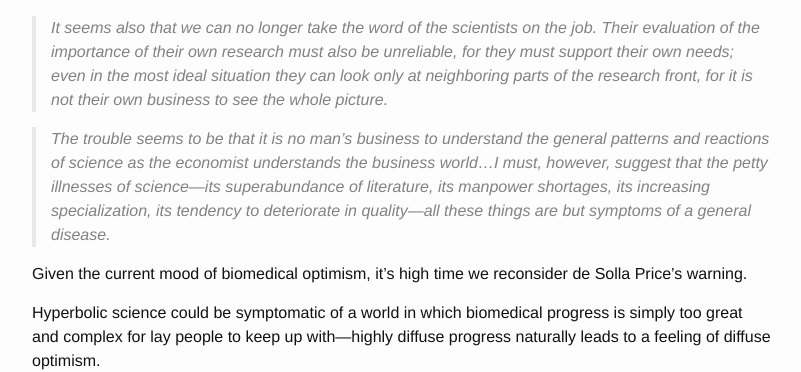
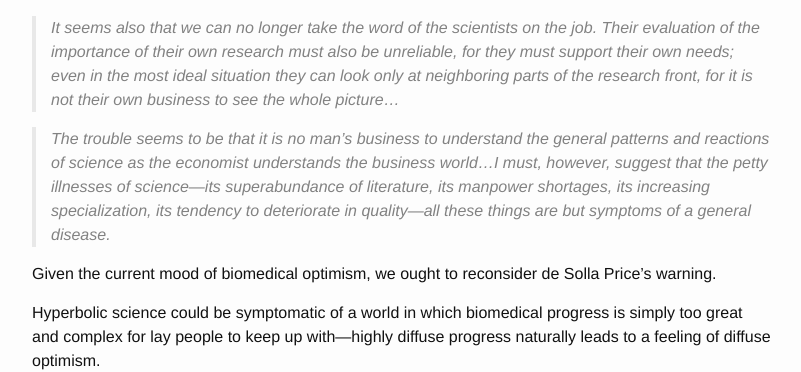
Before and after one commit to markovbio/markovbio.github.io, a Jekyll site: the page built from _posts/2022-08-25-hyperbolic-science.md, in a window 1280 px wide and 900 px high, scrolled down 1758 px. Shown: the part 308-680 px from the top of the window, without its empty margins (238-1039 px from the left). Built offline with Jekyll 4.4.1, drawn with Linux system fonts in a browser that asks for light colours.

Commit message:
Update 2022-08-25-hyperbolic-science.md

```diff
--- a/_posts/2022-08-25-hyperbolic-science.md
+++ b/_posts/2022-08-25-hyperbolic-science.md
@@ -41,11 +41,11 @@ Thus, information asymmetries and structural incentives conspire to make the blo
 
 These problems aren’t new. Derek de Solla Price identified them over sixty years ago in [one of the first](https://en.wikipedia.org/wiki/Trait%C3%A9_de_Documentation) books on academic bibliometrics, _[Science Since Babylon](http://derekdesollaprice.org/wp-content/uploads/2015/10/Science-Since-Babylon-opt.pdf)_:
 
-> It seems also that we can no longer take the word of the scientists on the job. Their evaluation of the importance of their own research must also be unreliable, for they must support their own needs; even in the most ideal situation they can look only at neighboring parts of the research front, for it is not their own business to see the whole picture.
+> It seems also that we can no longer take the word of the scientists on the job. Their evaluation of the importance of their own research must also be unreliable, for they must support their own needs; even in the most ideal situation they can look only at neighboring parts of the research front, for it is not their own business to see the whole picture...
 
 > The trouble seems to be that it is no man’s business to understand the general patterns and reactions of science as the economist understands the business world…I must, however, suggest that the petty illnesses of science—its superabundance of literature, its manpower shortages, its increasing specialization, its tendency to deteriorate in quality—all these things are but symptoms of a general disease.
 
-Given the current mood of biomedical optimism, it's high time we reconsider de Solla Price's warning.
+Given the current mood of biomedical optimism, we ought to reconsider de Solla Price's warning.
 
 Hyperbolic science could be symptomatic of a world in which biomedical progress is simply too great and complex for lay people to keep up with—highly diffuse progress naturally leads to a feeling of diffuse optimism.
 
```
